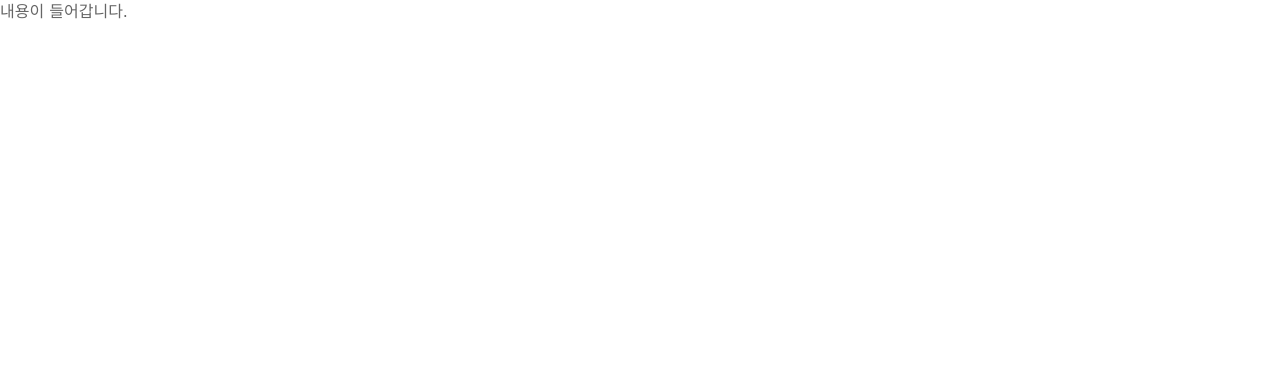
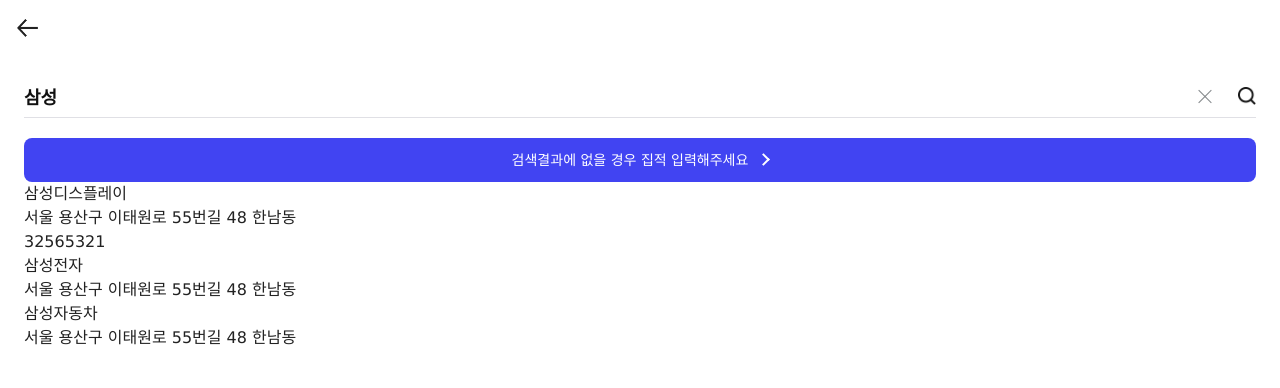
Before and after one commit to kik87827/teaching_cash_export, a plain HTML site: page office_search_02.html in a window 1280 px wide. Drawn offline with Linux system fonts and the light colour scheme; a web font is replaced by a local one.

Commit message:
[2차]버그수정

```diff
--- a/js/front.js
+++ b/js/front.js
@@ -125,6 +125,8 @@ function dimLayerHide(option){
 
 /* formCommon */
 function formCommon(){
+	var globalform = $("input[type='text'],input[type='password'],input[type='number'],textarea");
+	var $btn_botpos_wrap = $(".btn_botpos_wrap");
 	var $btn_select_call = $(".btn_select_call");
 	var $form_field = $(".form_field");
 	var $form_input = $("input.form_input");
@@ -140,6 +142,12 @@ function formCommon(){
 	// 	}
 	// });
 
+	globalform.on("focusin keydown keypress focus",function(){
+		$btn_botpos_wrap.addClass("postype2");
+	});
+	globalform.on("focusout",function(){
+		$btn_botpos_wrap.removeClass("postype2");
+	});
 
 
 	$form_input.on("focusin keydown keypress",function(){
@@ -171,10 +179,9 @@ function formCommon(){
 			$this.removeClass("has_value");
 		}
 	});
-	$field_multi_form_input.on("focusin keydown keypress focusout",function(){
+	$field_multi_form_input.on("focus focusin keydown keypress focusout",function(){
 		var $this = $(this);
 		var $t_p = $this.parents(".d_field");
-
 		if($this[0].value.length){
 			$t_p.addClass("has_value");
 		}else{
--- a/office_search_02.html
+++ b/office_search_02.html
@@ -15,9 +15,44 @@
 </head>
 <body class="front_body">
 	<div class="page_wrap">
-		<section class="pmid_section">
-			<div class="pmid_secin">
-				내용이 들어갑니다.
+		<header class="page_header">
+			<a href="javascript:;" class="btn_back"><span class="hdtext">뒤로가기</span></a>
+		</header>
+		<section class="page_midsection dtype2">
+			<div class="form_veritem_w">
+				<div class="form_veritem">
+					<div class="form_fieldlow">
+						<div class="field_multi_fxwrap form_field d_field">
+							<input type="text" class="form_input" placeholder="직장명을 입력해주세요" value="삼성">
+							<button type="button" class="btn_fieldreset multi_short"><span class="hdtext">삭제</span></button>
+							<button type="button" class="btn_fieldsearch multi_short"><span class="hdtext">검색</span></button>
+						</div>
+					</div>
+				</div>
+			</div>
+			<div class="form_autoguide_zone">
+				<div class="form_autoguide_box"><span class="form_autoguide_boxin">검색결과에 없을 경우 집적 입력해주세요</span></div>
+				<ul class="autoguide_vlist">
+					<li>
+						<a href="javascript:;" class="autoguide_vitem">
+							<div class="autogide_vtitle">삼성디스플레이</div>
+							<div class="autogide_vsub">서울 용산구 이태원로 55번길 48 한남동</div>
+							<div class="autogide_vsub2">32565321</div>
+						</a>
+					</li>
+					<li>
+						<a href="javascript:;" class="autoguide_vitem">
+							<div class="autogide_vtitle">삼성전자</div>
+							<div class="autogide_vsub">서울 용산구 이태원로 55번길 48 한남동</div>
+						</a>
+					</li>
+					<li>
+						<a href="javascript:;" class="autoguide_vitem">
+							<div class="autogide_vtitle">삼성자동차</div>
+							<div class="autogide_vsub">서울 용산구 이태원로 55번길 48 한남동</div>
+						</a>
+					</li>
+				</ul>
 			</div>
 		</section>
 	</div>
```
Also changed, not shown: resident_form.html (+1 -1 lines), css/style.css.
